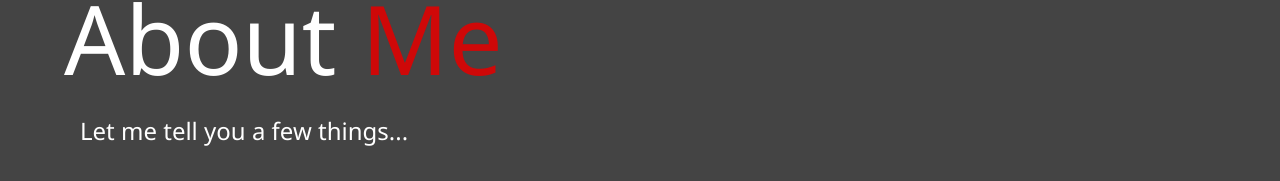
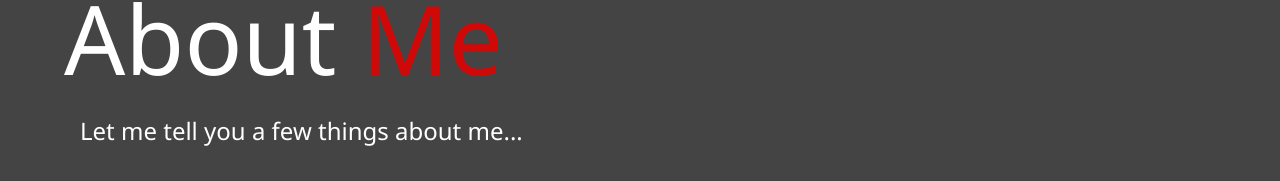
Before and after one commit to Osi4lucy/my-portfolio-website, a website: page dist/about.html in a window 1280 px wide. Shown: the part 98-279 px from the top of the page. Drawn offline with Linux system fonts and the light colour scheme.

Commit message:
modified

```diff
--- a/dist/about.html
+++ b/dist/about.html
@@ -55,7 +55,7 @@
       <span class="text-secondary">Me</span>
     </h1>
     <h2 class="sm-heading">
-      Let me tell you a few things...
+      Let me tell you a few things about me...
     </h2>
     <div class="about-info">
       <img src="img/osi.png" style="width: 250px; height: 250px;" alt="Osilamah" class="bio-image">
--- a/package.json
+++ b/package.json
@@ -3,6 +3,7 @@
 	"version": "1.0.0",
 	"description": "Responsive portfolio website",
 	"main": "index.js",
+	"homepage": "https://Osi4lucy.github.io/my-portfolio-website",
 	"scripts": {
 		"sass": "node-sass -w scss/ -o dist/css/ --recursive",
 		"deploy": "gh-pages -d dist"
```
Also changed, not shown: 1 other file. Lines whose indentation alone changed are shown as unchanged.
